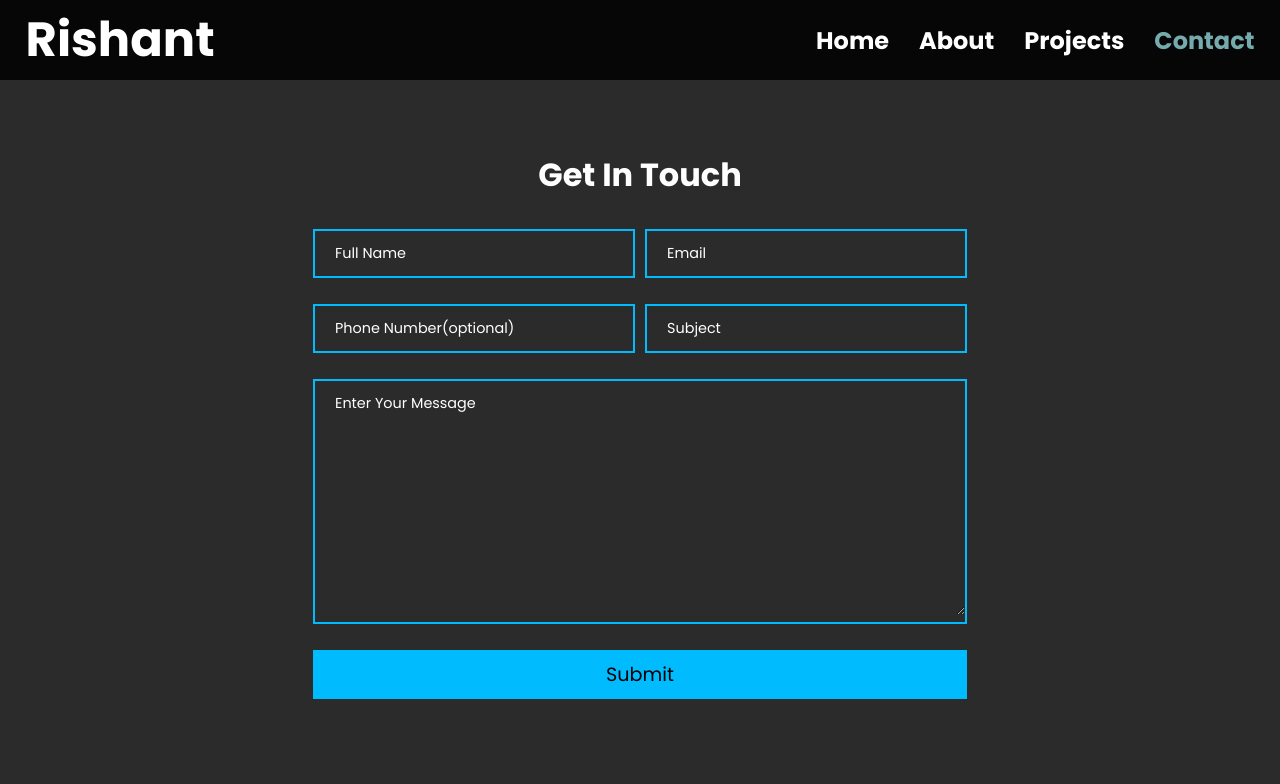
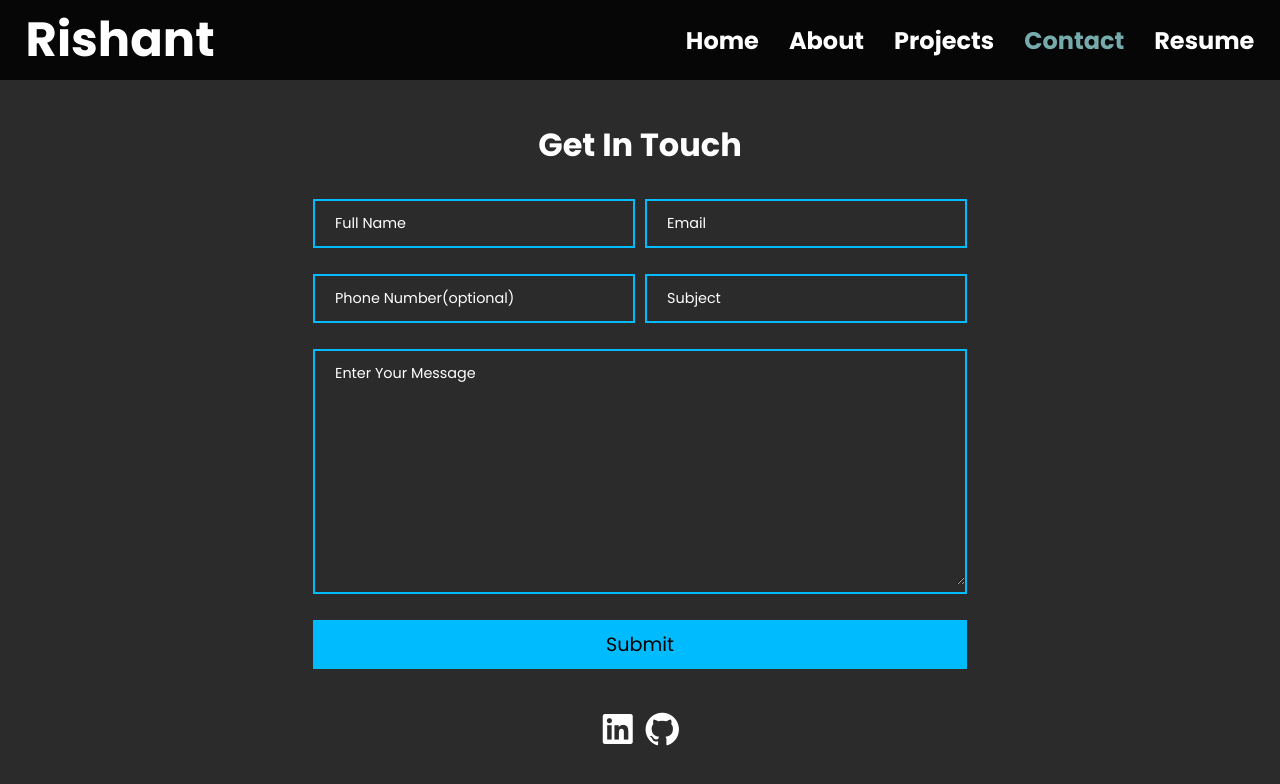
Before and after one commit to iamRishant/Portfolio, a plain HTML site: page contact.html in a window 1280 px wide. Drawn offline with nearby package versions, Linux system fonts and the light colour scheme.

Commit message:
resume button added linked in and github button added

```diff
--- a/contact.html
+++ b/contact.html
@@ -21,6 +21,7 @@
             <a href="about.html"><h1 class="gsap1">About</h1></a>
             <a href="project.html"><h1 class="gsap1">Projects</h1></a>
             <a href="contact.html" class="active"><h1 class="gsap1">Contact</h1></a>
+            <a href="./Rishant_Final_Resume_V4.pdf" download="Rishant_Rana_Resume"><h1 class="gsap1">Resume</h1></a>
         </div>
         <i class="ri-menu-line burger gsap1"></i>
     </nav>
@@ -63,7 +64,13 @@
             <!-- to send it to desired webpage -->
             <input type="hidden" name="_next" value="https://contact-rishant.netlify.app/thankyou.html/">
         </form>
+
+        <div class="footer">
+            <a href="https://www.linkedin.com/in/iamrishant/" target="_blank"><i class="ri-linkedin-box-fill"></i></a>
+            <a href="https://github.com/iamRishant" target="_blank"><i class="ri-github-fill"></i></a>
+        </div>
     </div>
+
 
     <script src="https://cdnjs.cloudflare.com/ajax/libs/gsap/3.12.5/gsap.min.js" integrity="sha512-7eHRwcbYkK4d9g/6tD/mhkf++eoTHwpNM9woBxtPUBWm67zeAfFC+HrdoE2GanKeocly/VxeLvIqwvCdk7qScg==" crossorigin="anonymous" referrerpolicy="no-referrer"></script>
     <!-- <script src="https://web3forms.com/client/script.js" async defer></script>
--- a/style.css
+++ b/style.css
@@ -236,6 +236,10 @@ video{
     width: 100vw;
 }
 
+.footer a{
+   font-size: 5vh;
+}
+
 
 /* responsive  */
 
```
Also changed, not shown: about.html (+1 -0 lines), index.html (+1 -0 lines), project.html (+1 -0 lines), 1 other file.
